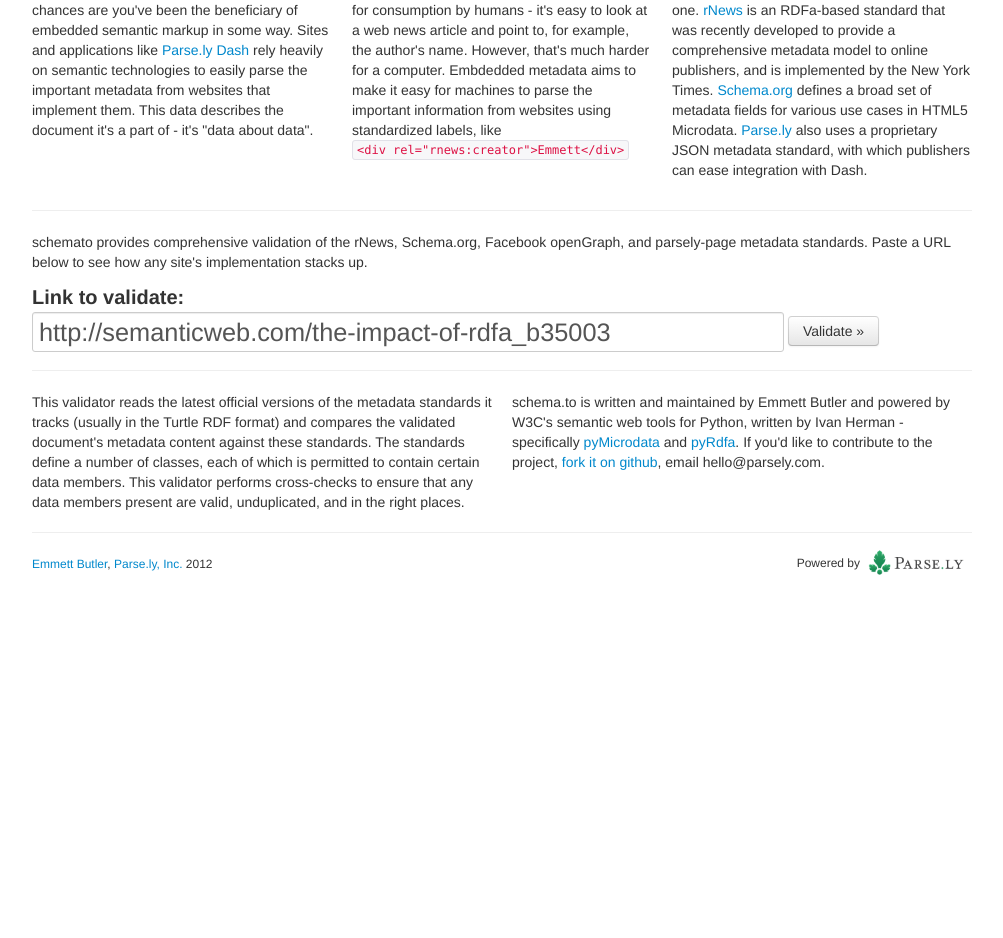
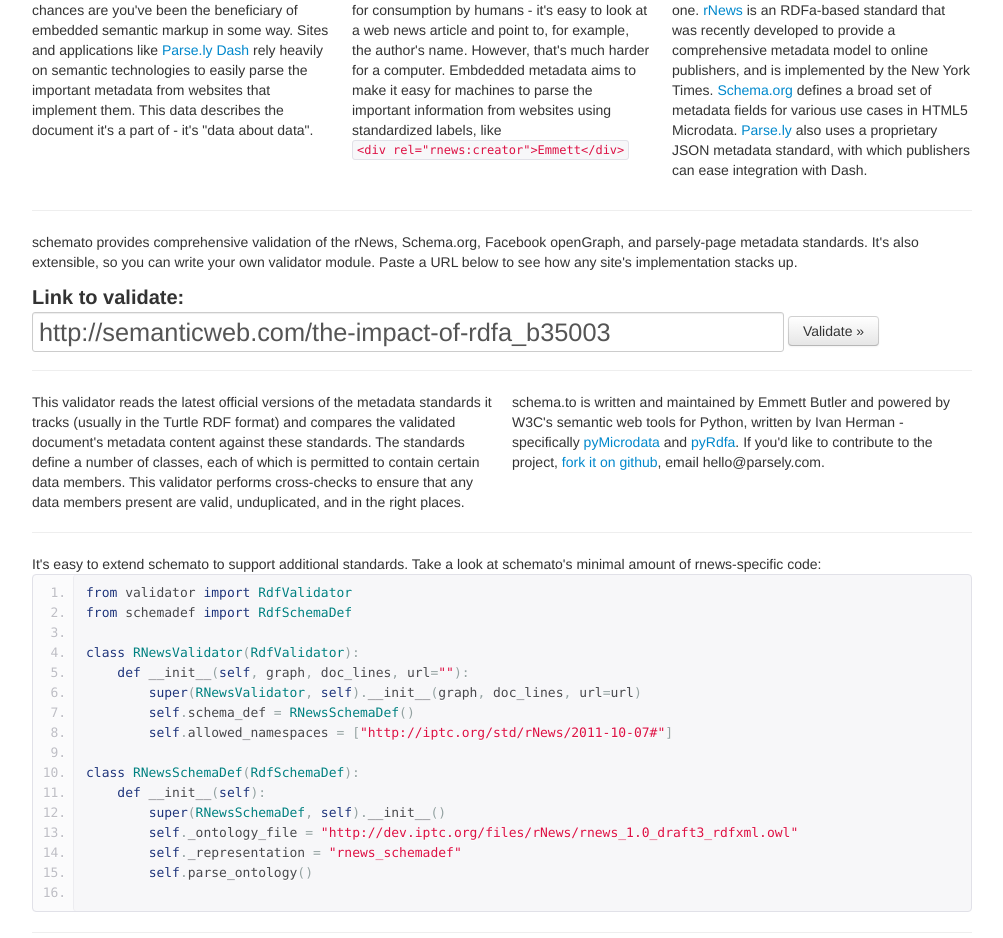
Before and after one commit to Parsely/schemato, a Flask app: page / in a window 1280 px wide. Shown: the part 382-1320 px from the top of the page, without its empty margins (138-1141 px from the left). Before the commit the page ends 957 px from the top, so only its background shows below. Run offline with Flask 2, Linux system fonts and the light colour scheme; some libraries are stand-ins or nearby versions.

Commit message:
an enticing source code example

```diff
--- /dev/null
+++ b/server/static/css/prettify.css
@@ -0,0 +1,30 @@
+.com { color: #93a1a1; }
+.lit { color: #195f91; }
+.pun, .opn, .clo { color: #93a1a1; }
+.fun { color: #dc322f; }
+.str, .atv { color: #D14; }
+.kwd, .prettyprint .tag { color: #1e347b; }
+.typ, .atn, .dec, .var { color: teal; }
+.pln { color: #48484c; }
+
+.prettyprint {
+  padding: 8px;
+  background-color: #f7f7f9;
+  border: 1px solid #e1e1e8;
+}
+.prettyprint.linenums {
+  -webkit-box-shadow: inset 40px 0 0 #fbfbfc, inset 41px 0 0 #ececf0;
+     -moz-box-shadow: inset 40px 0 0 #fbfbfc, inset 41px 0 0 #ececf0;
+          box-shadow: inset 40px 0 0 #fbfbfc, inset 41px 0 0 #ececf0;
+}
+
+/* Specify class=linenums on a pre to get line numbering */
+ol.linenums {
+  margin: 0 0 0 33px; /* IE indents via margin-left */
+}
+ol.linenums li {
+  padding-left: 12px;
+  color: #bebec5;
+  line-height: 20px;
+  text-shadow: 0 1px 0 #fff;
+}
--- a/server/templates/index.html
+++ b/server/templates/index.html
@@ -3,6 +3,7 @@
 <head>
     <title>schema.to</title>
     <link rel="stylesheet" href="static/bootstrap/css/bootstrap.css"/>
+    <link href="static/css/prettify.css" type="text/css" rel="stylesheet" />
     <link rel="stylesheet" href="static/css/style.css"/>
 
     <script src="js/bootstrap.min.js"></script>
@@ -10,10 +11,11 @@
     <script type="text/javascript">try{Typekit.load();}catch(e){}</script>
     <script type="text/javascript" src="/static/js/jquery.min.js"></script>
     <script type="text/javascript" src="static/js/v_display.js"></script>
+    <script type="text/javascript" src="static/js/prettify.js"></script>
 </head>
-<body>
+<body onload="prettyPrint()">
     <div id="mainwrap" class="container">
-        <a href="https://github.com/Parsely/schemato"><img style="position: absolute; top: 0; right: 0; border: 0;" src="https://s3.amazonaws.com/github/ribbons/forkme_right_darkblue_121621.png" alt="Fork me on GitHub"></a>
+        <a href="https://github.com/Parsely/schemato"><img style="position: fixed; top: 0; right: 0; border: 0;" src="https://s3.amazonaws.com/github/ribbons/forkme_right_darkblue_121621.png" alt="Fork me on GitHub"></a>
         <div class="hero-unit">
             <img class="logo" src="static/img/schemato.png" />
             <h1>schema.to</h1>
@@ -37,7 +39,7 @@
         <hr>
         <div class="row">
             <div class="span12">
-                schemato provides comprehensive validation of the rNews, Schema.org, Facebook openGraph, and parsely-page metadata standards. Paste a URL below to see how any site's implementation stacks up.
+                schemato provides comprehensive validation of the rNews, Schema.org, Facebook openGraph, and parsely-page metadata standards. It's also extensible, so you can write your own validator module. Paste a URL below to see how any site's implementation stacks up.
             </div>
         </div>
         <form id="linkform">
@@ -63,6 +65,29 @@
             </div>
         </div>
         <hr>
+        <div class="row">
+            <div class="span12">
+                It's easy to extend schemato to support additional standards. Take a look at schemato's minimal amount of rnews-specific code:
+            </div>
+        </div>
+        <pre class="prettyprint linenums languague-css">
+from validator import RdfValidator
+from schemadef import RdfSchemaDef
+
+class RNewsValidator(RdfValidator):
+    def __init__(self, graph, doc_lines, url=""):
+        super(RNewsValidator, self).__init__(graph, doc_lines, url=url)
+        self.schema_def = RNewsSchemaDef()
+        self.allowed_namespaces = ["http://iptc.org/std/rNews/2011-10-07#"]
+
+class RNewsSchemaDef(RdfSchemaDef):
+    def __init__(self):
+        super(RNewsSchemaDef, self).__init__()
+        self._ontology_file = "http://dev.iptc.org/files/rNews/rnews_1.0_draft3_rdfxml.owl"
+        self._representation = "rnews_schemadef"
+        self.parse_ontology()
+        </pre>
+        <hr>
         <footer>
             <p><a href="http://emmettbutler.com">Emmett Butler</a>, <a href="http://parse.ly">Parse.ly, Inc.</a> 2012</p>
             <div class="footer-logo-container">Powered by<a href="http://parse.ly"><img class="footer-logo" src="/static/img/footer_logo.png"/></a></div>
```
Also changed, not shown: server/static/js/prettify.js (added).
